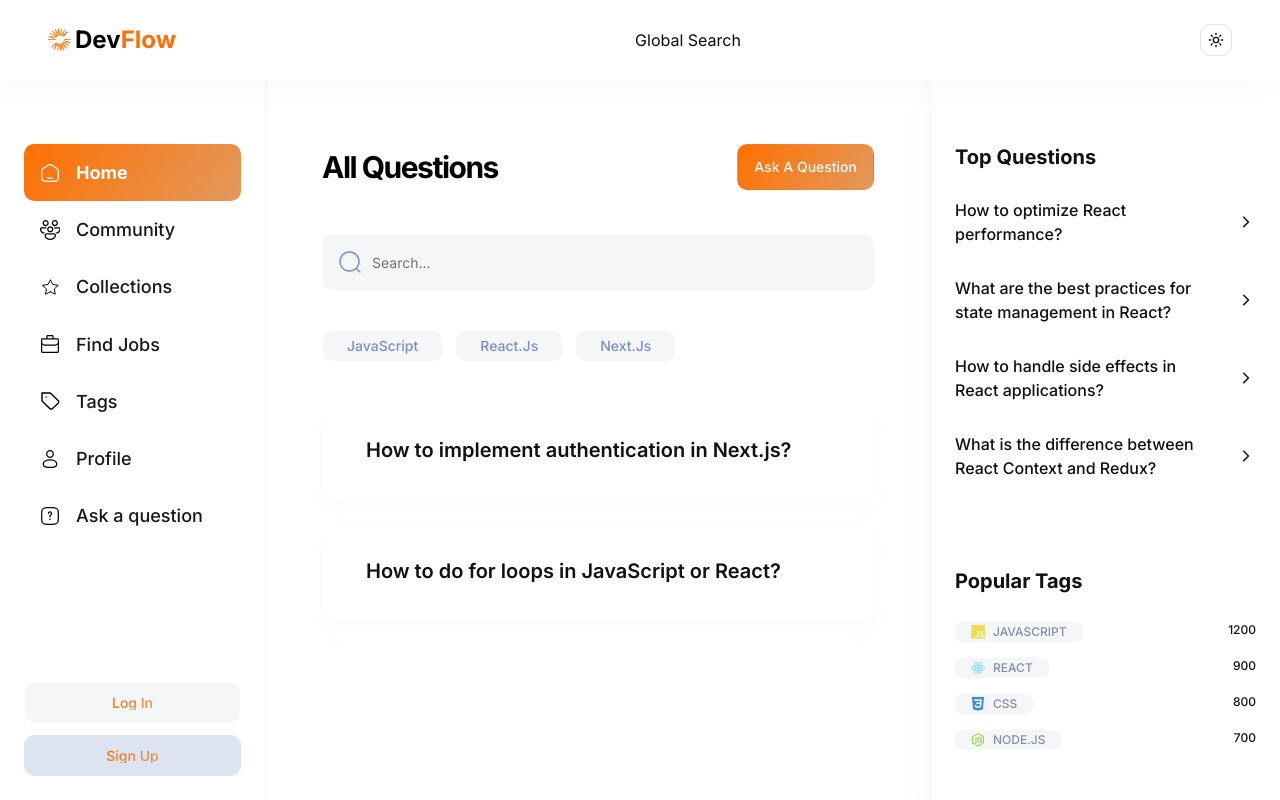
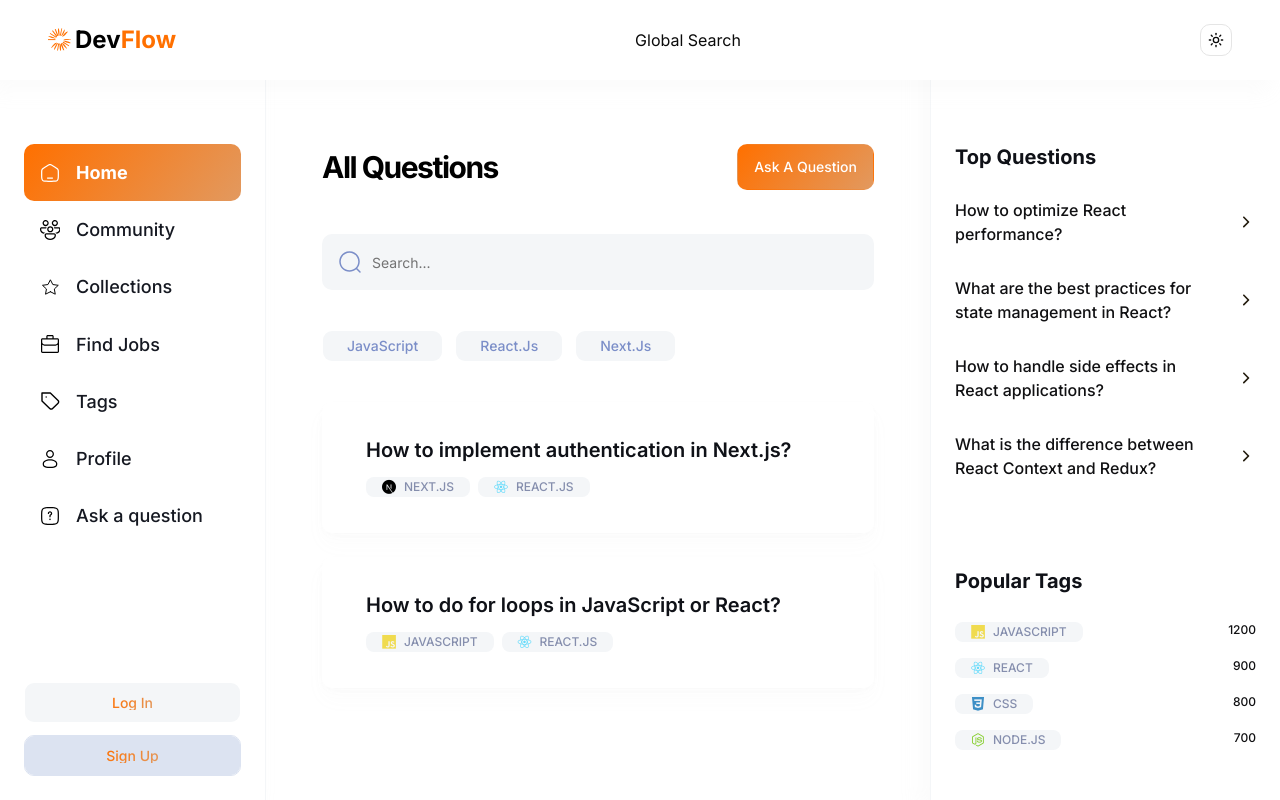
Before and after one commit to mirza-sync/dev-overflow, a Next.js app: page / in a window 1280 px wide. Built offline with nearby package versions, Linux system fonts and the light colour scheme; no server answers.

Commit message:
Show question's tags

```diff
--- a/components/cards/QuestionCard.tsx
+++ b/components/cards/QuestionCard.tsx
@@ -1,6 +1,7 @@
 import ROUTES from "@/constants/routes";
 import { getTimeAgo } from "@/lib/utils";
 import Link from "next/link";
+import TagCard from "./TagCard";
 
 interface QuestionCardProps {
   question: Question;
@@ -23,6 +24,12 @@ const QuestionCard = ({
           </Link>
         </div>
       </div>
+
+      <div className="mt-3.5 flex w-full flex-wrap gap-2">
+        {tags.map((tag) => (
+          <TagCard key={tag.id} id={tag.id} name={tag.name} compact />
+        ))}
+      </div>
     </div>
   );
 };
--- a/components/cards/TagCard.tsx
+++ b/components/cards/TagCard.tsx
@@ -6,7 +6,7 @@ import { getDevIconClassName } from "@/lib/utils";
 interface TagCardProps {
   id: string;
   name: string;
-  questions: number;
+  questions?: number;
   showCount?: boolean;
   compact?: boolean;
 }
```
